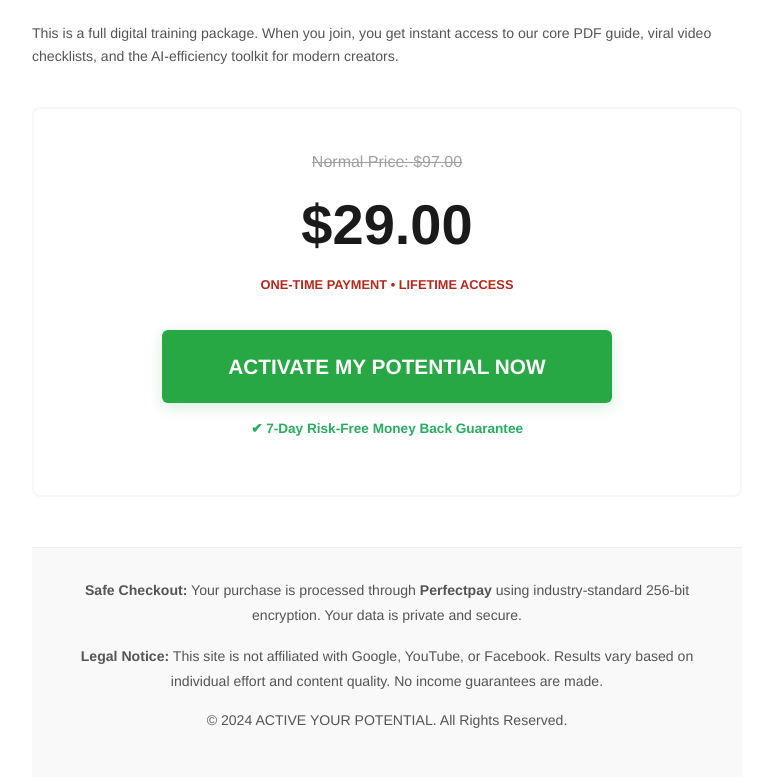
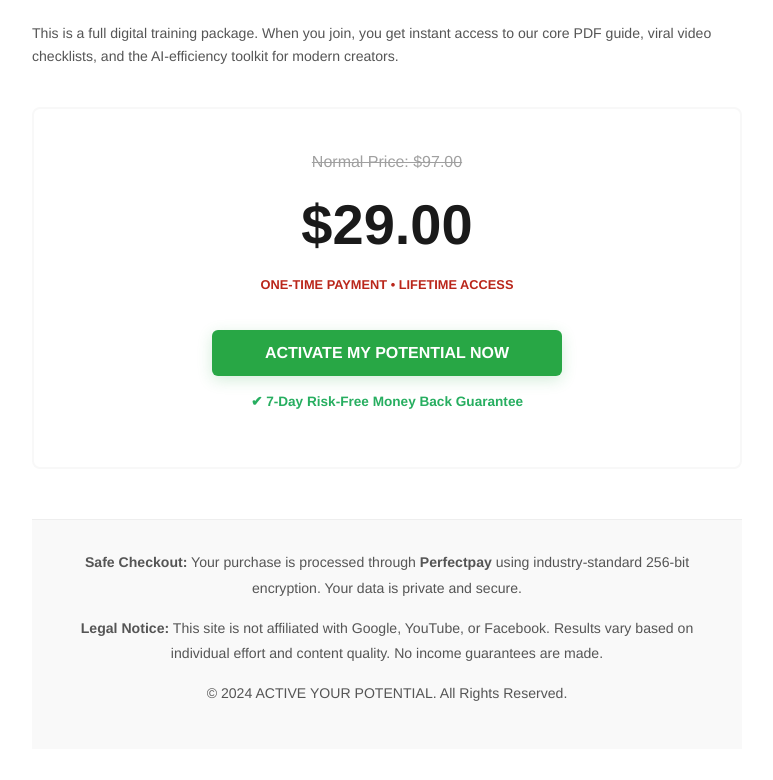
Before and after one commit to HenriqueBorbinha10/activatepp, a plain HTML site: page index.html in a window 1280 px wide. Shown: the part 669-1449 px from the top of the page, without its empty margins (253-1026 px from the left). Drawn offline with Linux system fonts and the light colour scheme.

Commit message:
Update index.html

```diff
--- a/index.html
+++ b/index.html
@@ -133,13 +133,13 @@
             background-color: #28a745; /* Green button */
             color: white;
             text-align: center;
-            padding: 20px 40px;
+            padding: 10px 40px;
             text-decoration: none;
             font-weight: bold;
-            font-size: 1.3rem;
+            font-size: 1rem;
             border-radius: 6px;
             width: 100%;
-            max-width: 450px;
+            max-width: 350px;
             margin-top: 20px;
             transition: background 0.3s ease;
             text-transform: uppercase;
```
